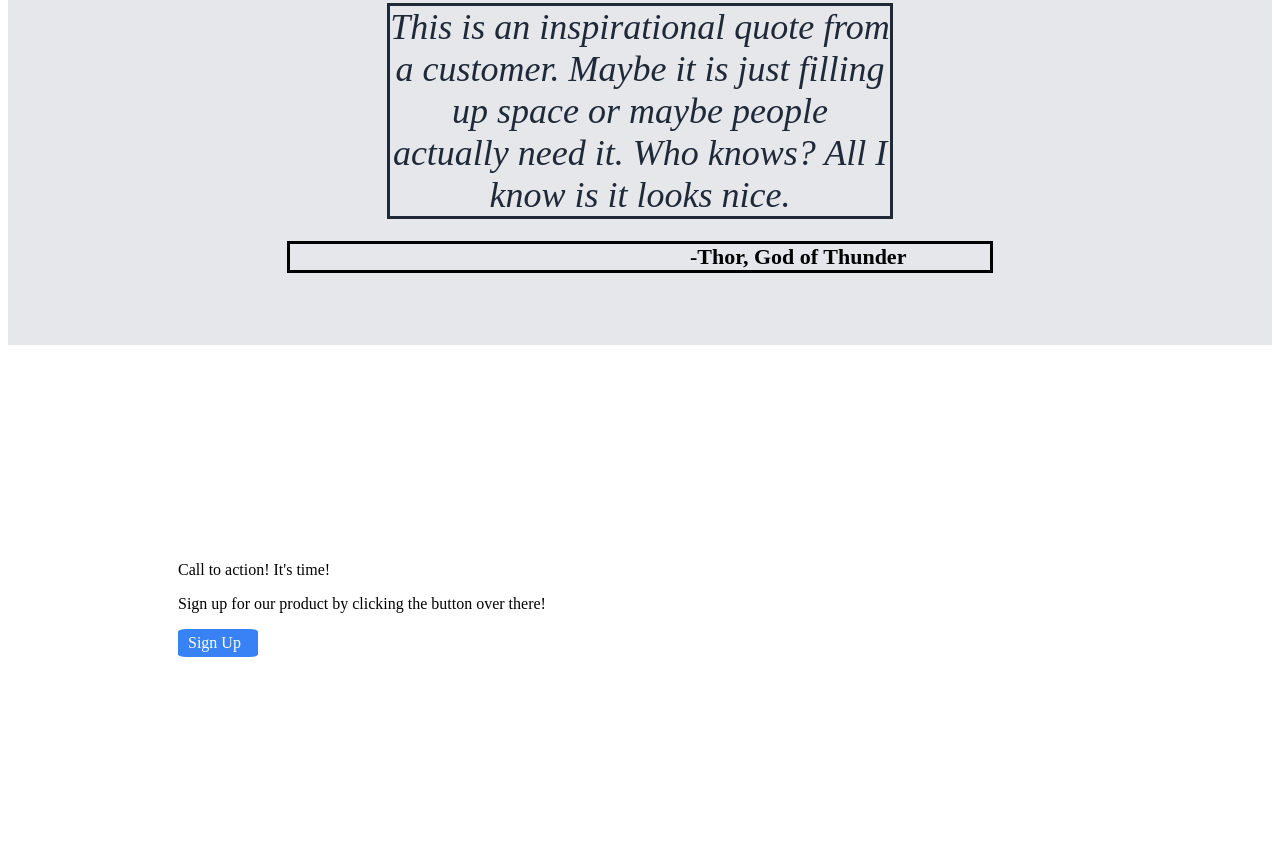
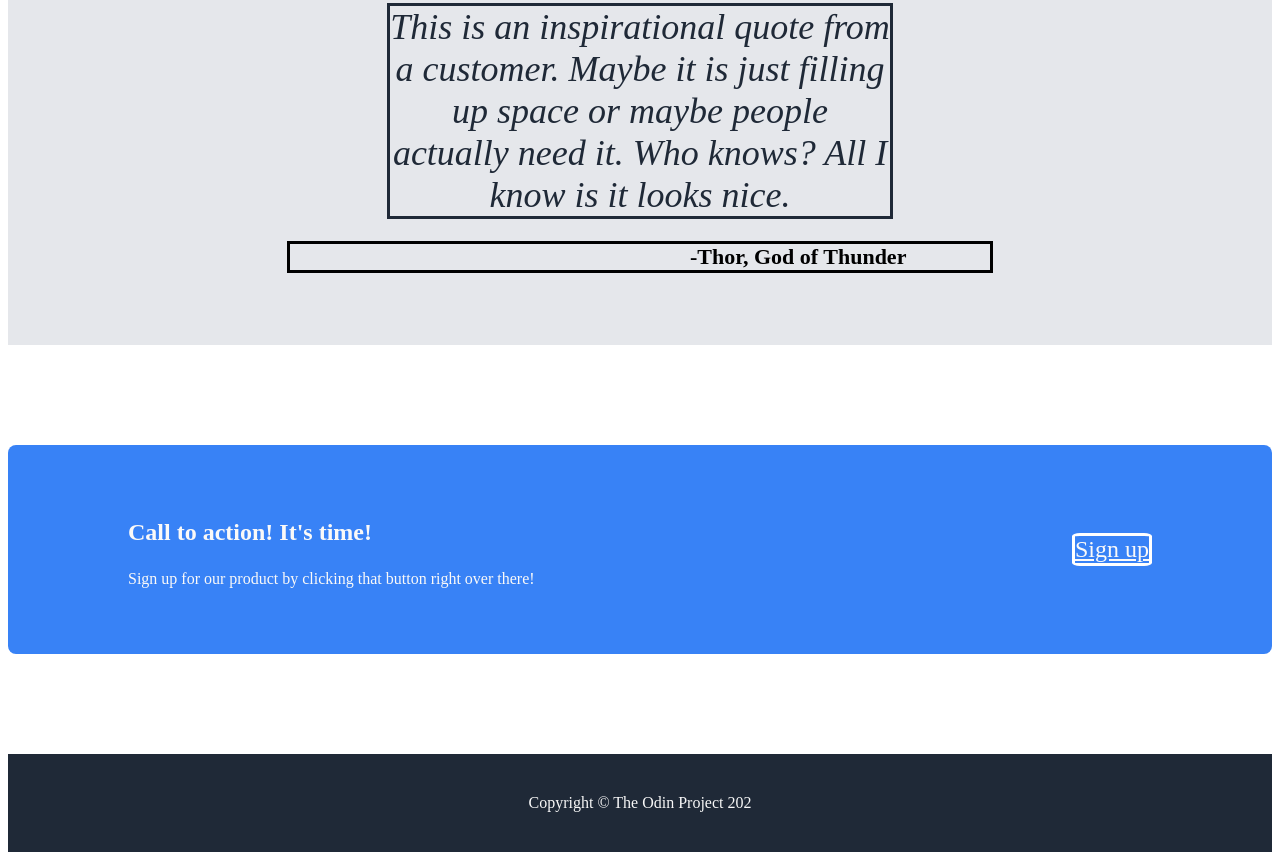
Before and after one commit to jmoriwa/Landing-page, a plain HTML site: page index.html in a window 1280 px wide. Shown: the part 917-1782 px from the top of the page. Drawn offline with Linux system fonts and the light colour scheme.

Commit message:
Finished the website with specifications from exercise. Updatye and bring it to life later.

```diff
--- a/index.html
+++ b/index.html
@@ -70,15 +70,19 @@
         <p class="author">-Thor, God of Thunder</p>
     </div>
 
-    <div class="call">
-        <div class="call_container">
-            <div class="calltext">
-                <p>Call to action! It's time!</p>
-                <p>Sign up for our product by clicking the button over
-                    there!</p>
+    <section class="callout">
+        <div class="callout__container">
+            <div class="text-container">
+                <h3>Call to action! It's time!</h3>
+                <p>
+                    Sign up for our product by clicking that button
+                    right over there!
+                </p>
             </div>
-            <div class="button">Sign Up</div>
-         </div>
-    </div>
+            <a href="#" class="sign_button">Sign up</a>
+        </div>
+    </section>
+
+    <div class="footer">Copyright &copy; The Odin Project 202</div>
 </body>
 </html>
--- a/stylesheet.css
+++ b/stylesheet.css
@@ -160,20 +160,37 @@
     padding-left: 400px;
 }
 
-.call_container{
+.callout {
     display: block;
     margin-block: 6.25rem;
-    padding: 50px;
 }
 
-.call{
+.callout__container {
     display: flex;
     align-items: center;
     justify-content: space-between;
     padding: 3.125rem 7.5rem;
     max-width: 64rem;
     margin: 0 auto;
-    color: var(--off-white);
-    background-color: var(--blue);
+    color: #FAF9F8;
+    background-color: #3882F6;
     border-radius: 0.5rem;
 }
+
+.callout__container .text-container h3 {
+    font-size: 24px;
+}
+
+.sign_button{
+    border: 3px solid white;
+    color: #FAF9F8;
+    border-radius: 10%;
+    font-size: 24px;
+
+}
+.footer {
+    padding: 2.5rem;
+    text-align: center;
+    color: #f8f8f8;
+    background-color: #1F2937;
+}
```
